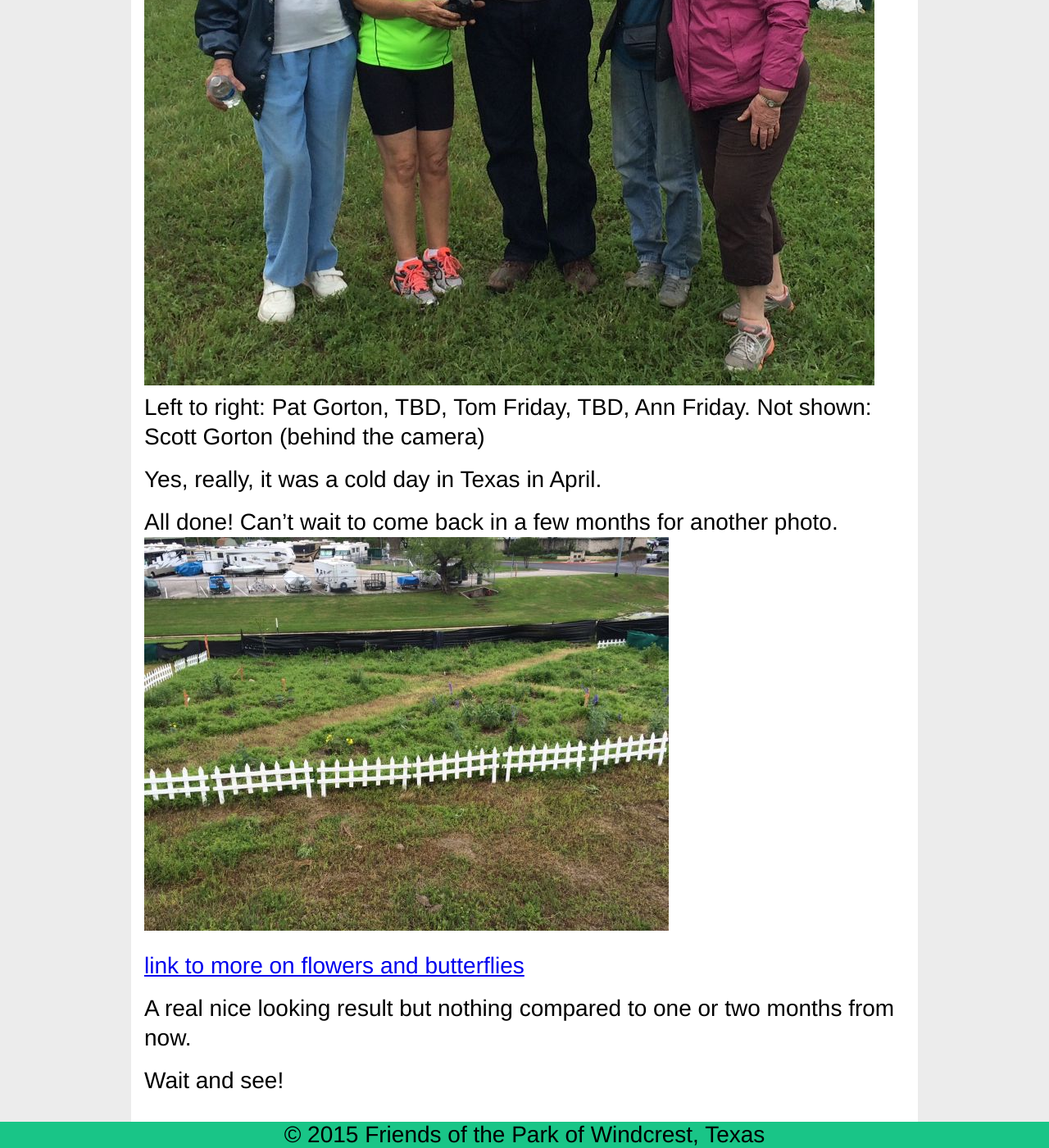
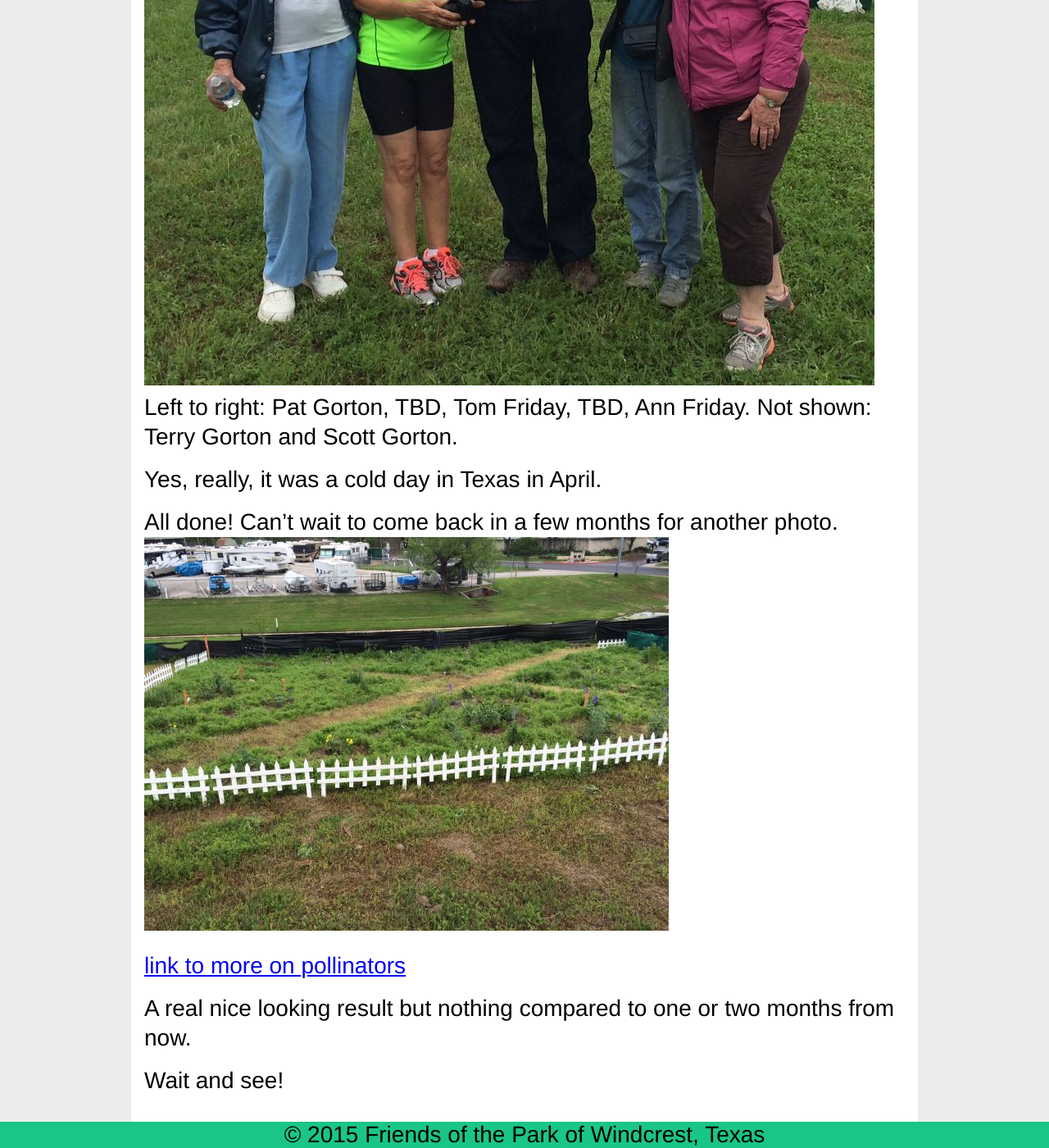
Before and after one commit to friendsoftheparkofwindcresttexas/friendsoftheparkofwindcresttexas.github.io, a Jekyll site: the page built from _posts/2014-11-01-project-milkweed_planting.md, in a window 1280 px wide and 1400 px high, scrolled down 1872 px. Shown: the whole window at 82% size. Built offline with Jekyll 4.4.1, drawn with Linux system fonts in a browser that asks for light colours; nearby versions of some CDN libraries.

Commit message:
minor edit

```diff
--- a/_posts/2014-11-01-project-milkweed_planting.md
+++ b/_posts/2014-11-01-project-milkweed_planting.md
@@ -16,14 +16,14 @@ Following photos are of the planting near Takas Park on April 4, 2015.
 ![planting in garden](/images/milkweed gardens/milkweed planting, Takas Park, 1, low res.jpg)
 ![Takas Park butterfly garden volunteers](/images/milkweed gardens/milkweed planting, FOTP volunteers, Takas Park, 1, low res.jpg)
 Left to right: Pat Gorton, TBD, Tom Friday, TBD, Ann Friday.
-Not shown: Scott Gorton (behind the camera)
+Not shown: Terry Gorton and Scott Gorton.
 
 Yes, really, it was a cold day in Texas in April.
 
 All done! Can't wait to come back in a few months for another photo.
 ![garden fully planted](/images/milkweed gardens/Takas Park garden, completed.JPG)
 
-[link to more on flowers and butterflies](http://www.fws.gov/pollinators/)
+[link to more on pollinators](http://www.fws.gov/pollinators/)
 
 A real nice looking result but nothing compared to one or two months from now.
 
```
